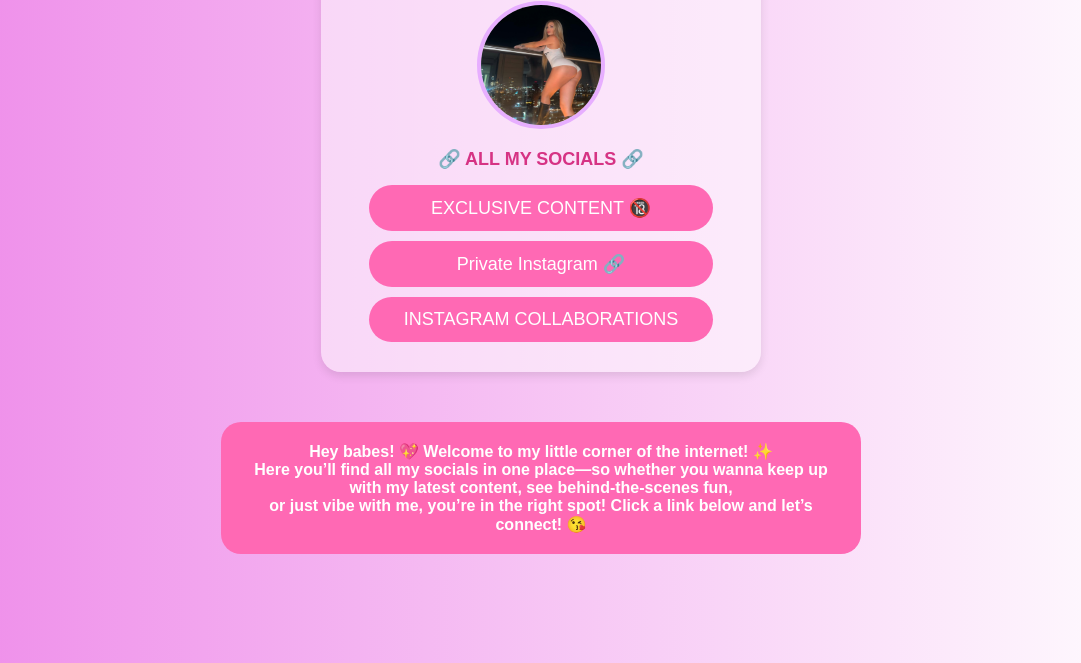
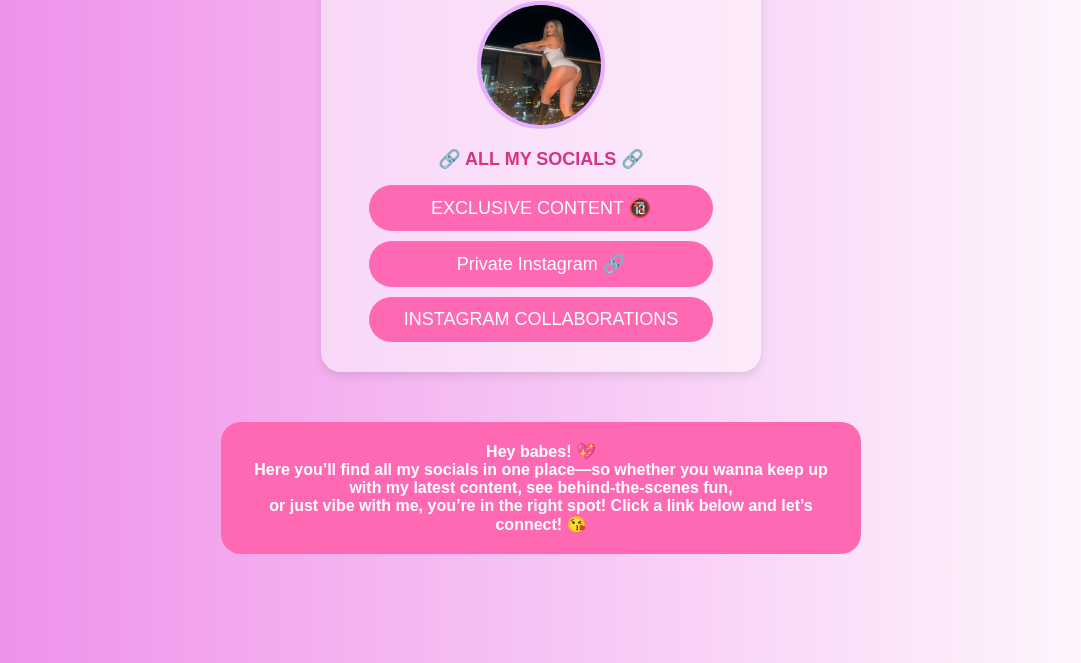
Before and after one commit to jordynadinolfi/jordynslinks, a plain HTML site: page index.html in a window 1280 px wide. Shown: the part 137-800 px from the top of the page, without its empty margins (99-1180 px from the left). Drawn offline with Linux system fonts and the light colour scheme.

Commit message:
Update index.html

```diff
--- a/index.html
+++ b/index.html
@@ -90,6 +90,6 @@
         <a href="https://www.instagram.com/jordyn_babbyy/" class="link-btn">Private Instagram 🔗</a>
         <a href="https://collabstr.com/jordynadinolfi" class="link-btn">INSTAGRAM COLLABORATIONS</a>
     </div>
-    <p class="bio-text">Hey babes! 💖 Welcome to my little corner of the internet! ✨ <br> Here you’ll find all my socials in one place—so whether you wanna keep up with my latest content, see behind-the-scenes fun, <br> or just vibe with me, you’re in the right spot! Click a link below and let’s connect! 😘</p>
+    <p class="bio-text">Hey babes! 💖 <br> Here you’ll find all my socials in one place—so whether you wanna keep up with my latest content, see behind-the-scenes fun, <br> or just vibe with me, you’re in the right spot! Click a link below and let’s connect! 😘</p>
 </body>
 </html>
```
